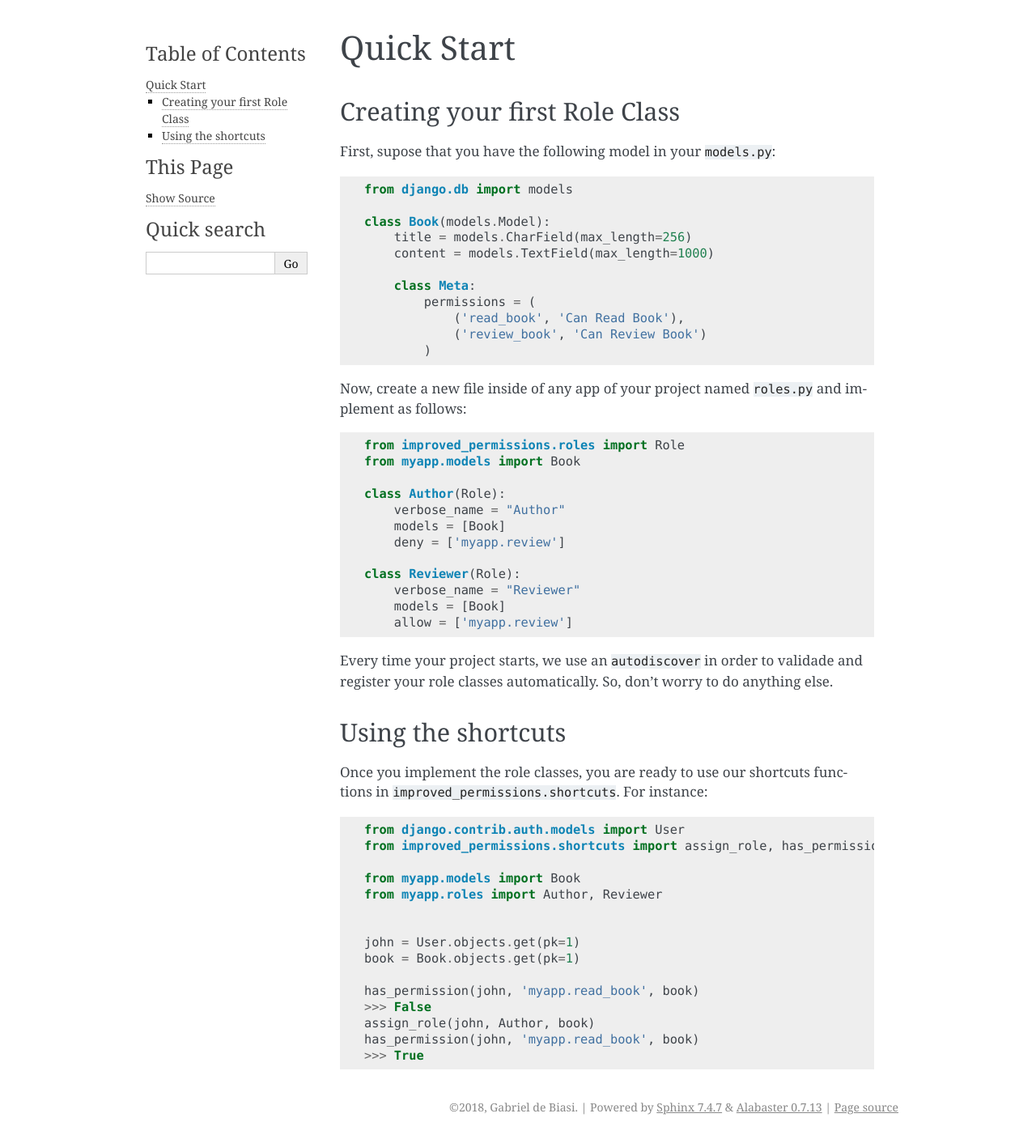
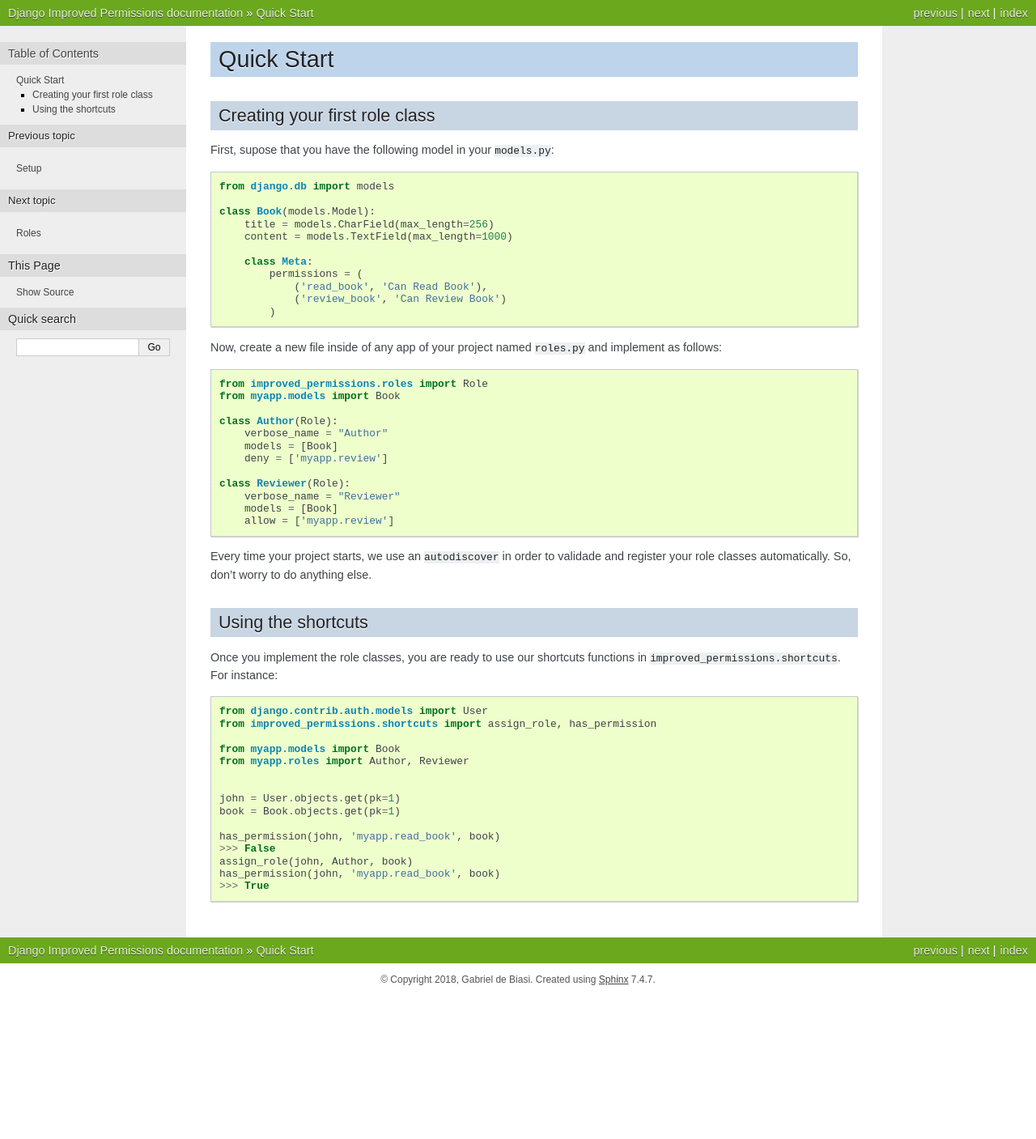
Before and after one commit to s-sys/django-improved-permissions, a Sphinx documentation site: the page built from docs/source/start.rst, in a window 1280 px wide. Shown: the whole page at 81% size. Built offline with Sphinx 7.4.7, drawn with Linux system fonts in a browser that asks for light colours; after the commit the page ends 1230 px from its top, so only the background shows below that.

Commit message:
update docs

```diff
--- a/docs/source/conf.py
+++ b/docs/source/conf.py
@@ -12,10 +12,9 @@
 # add these directories to sys.path here. If the directory is relative to the
 # documentation root, use os.path.abspath to make it absolute, like shown here.
 #
-# import os
-# import sys
-# sys.path.insert(0, os.path.abspath('.'))
+import os
 
+on_rtd = os.environ.get('READTHEDOCS') == 'True'
 
 # -- Project information -----------------------------------------------------
 
@@ -76,7 +75,10 @@ pygments_style = 'sphinx'
 # The theme to use for HTML and HTML Help pages.  See the documentation for
 # a list of builtin themes.
 #
-html_theme = 'alabaster'
+if on_rtd:
+    html_theme = 'default'
+else:
+    html_theme = 'nature'
 
 # Theme options are theme-specific and customize the look and feel of a theme
 # further.  For a list of options available for each theme, see the
--- a/docs/source/index.rst
+++ b/docs/source/index.rst
@@ -1,5 +1,5 @@
 Welcome to Django Improved Permissions!
-=======================================================
+=======================================
 
 .. toctree::
    :maxdepth: 2
--- a/docs/source/start.rst
+++ b/docs/source/start.rst
@@ -2,7 +2,7 @@ Quick Start
 ===========
 
 
-Creating your first Role Class
+Creating your first role class
 ^^^^^^^^^^^^^^^^^^^^^^^^^^^^^^
 
 First, supose that you have the following model in your ``models.py``: ::
```
Also changed, not shown: other parts of docs/source/index.rst (+2 -0 lines), docs/source/role.rst (added, +34 -0 lines), docs/source/shortcuts.rst (added, +44 -0 lines).
